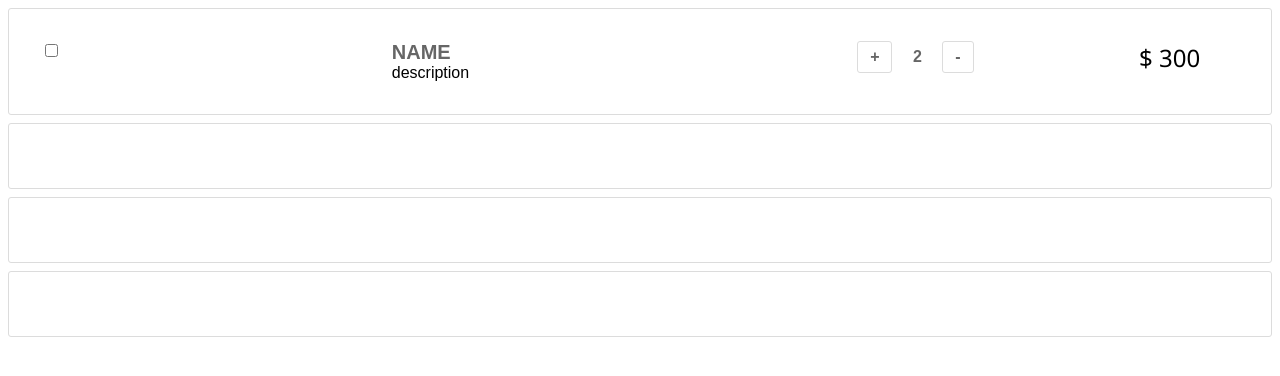
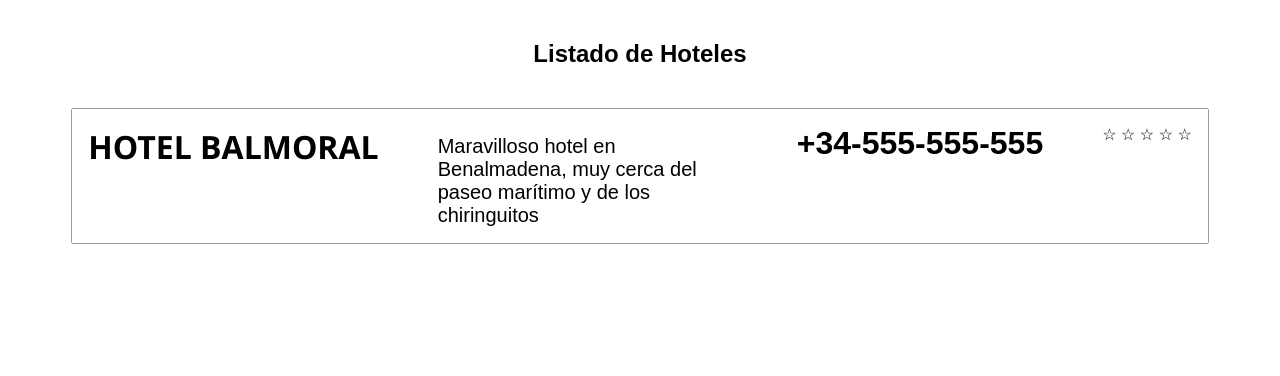
Before and after one commit to borjagonzaleznavarro/lemoncode-javascript, a plain HTML site: page Modulo 0/index.html in a window 1280 px wide. Drawn offline with Linux system fonts and the light colour scheme.

Commit message:
Práctica módulo 0

```diff
--- a/Modulo 0/index.html
+++ b/Modulo 0/index.html
@@ -5,39 +5,35 @@
     <meta name="viewport" content="width=device-width, initial-scale=1.0">
     <meta http-equiv="X-UA-Compatible" content="ie=edge">
     <link rel="stylesheet" href="site.css">
-<title>Document</title>
+    <title>Hoteles</title>
 </head>
 <body>
-<div class="shopping-container">
-<div class="shopping-header"></div>
-<div class="shopping-body">
-<div class="shopping-item">
+    <div class="hotels-container">
+        <div class="hotels-header">
+            <h2>Listado de Hoteles</h2>
+        </div>
+        <div class="hotels-body">
+            <div class="hotel-item">
                 <!-- diff -->
-<div class="selection">
-<input id="item1" type="checkbox">
-<label for="item1"></label>
+                <div class="hotel-name-container">
+                    <span class="hotel-name">Hotel Balmoral</span>
                 </div>
-<img src="" alt="" srcset="">
-<div class="item-entry">
-<span class="item-name">Name</span>
-<span class="item-description">Description</span>
+                <div class="hotel-description-container">
+                    <span class="hotel-description">Maravilloso hotel en Benalmadena, muy cerca del paseo marítimo y de los chiringuitos</span>
                 </div>
-<div>
-<button class="quantity">+</button>
-<span class="quantity-ammount">2</span>
-<button class="quantity">-</button>
-</div>
-<div class="value">
-<span>&#36;</span>
-<span>300</span>
+                <div class="hotel-telephone-container">
+                    <span class="hotel-telephone">+34-555-555-555</span>
                 </div>
                 <!-- diff -->
+                <div class="stars">
+                    <span>&#9734;</span>
+                    <span>&#9734;</span>
+                    <span>&#9734;</span>
+                    <span>&#9734;</span>
+                    <span>&#9734;</span>
                 </div>
-<div class="shopping-item"></div>
-<div class="shopping-item"></div>
-<div class="shopping-item"></div>
             </div>
-<div class="shopping-footer"></div>
+        </div>
     </div>
 </body>
 </html>
--- a/Modulo 0/site.css
+++ b/Modulo 0/site.css
@@ -1,74 +1,64 @@
 body {
     font-family: Arial, Helvetica, sans-serif;
 }
-    .shopping-header > h2 {
-    margin: auto;
+
+.hotels-header h2 {
     padding: 20px;
     text-align: center;
 }
-    .shopping-item {
-    padding: 32px;
-    border-radius:3px;
-    border:1px solid #dcdcdc;
+
+.hotels-body {
+    margin: auto;
+    max-width: 90%;
+}
+
+.hotel-item {
+    padding: 16px;
+    border-radius:2px;
+    border:1px solid #9c9c9c;
     display: flex;
     justify-content: space-between;
-    margin-bottom: 8px;
 }
-    .responsive {
-    max-width: 50%;
-    width: 100px;
-    height: auto;
-    }
-    .item-entry {
-    width: 300px;
-    }
-    .item-name {
-    text-transform: uppercase;
-    color:#666666;
-    font-size:20px;
-    font-weight:bold;
-    }
-    .item-description {
-    text-transform: lowercase;
-    font-size: 16px;
-    display: block;
+
+/* diff */
+.hotel-name-container {
+    max-width: 300px;
 }
 /* diff */
-    .quantity {
-    box-shadow:inset 0px 1px 0px 0px #ffffff;
-    background-color:transparent;
-    border-radius:3px;
-    border:1px solid #dcdcdc;
-    cursor:pointer;
-    color:#666666;
-    font-size:16px;
-    font-weight:bold;
-    padding:6px 12px;
-    text-shadow:0px 1px 0px #ffffff;
+
+.hotel-name {
+    text-transform: uppercase;
+    font-size: 32px;
+    font-weight: 700;
+    font-family: 'Segoe UI', Tahoma, Geneva, Verdana, sans-serif;
 }
-    .quantity:active {
-    position:relative;
-    top:1px;
+
+/* diff */
+.hotel-description-container {
+    padding-top: 10px;
+    max-width: 300px;
 }
 /* diff */
-    .quantity-ammount {
-    color:#666666;
-    font-size:16px;
-    font-weight:bold;
-    margin-left: 16px;
-    margin-right: 16px;
+
+.hotel-description {
+    font-size: 20px;
+    font-weight: 300;
 }
-    .value {
-    font-family: 'Segoe UI', Tahoma, Geneva, Verdana, sans-serif;
-    font-weight: 500;
-    font-size: 24px;
-    min-width: 100px;
-    }
-    .shopping-footer {
-    font-family: 'Segoe UI', Tahoma, Geneva, Verdana, sans-serif;
-    }
-    .shopping-footer > span {
-    font-weight: 700;
-    font-size: 30px;
+
+/* diff */
+.hotel-telephone-container {
+    max-width: 250px;
 }
 /* diff */
+
+.hotel-telephone {
+    text-transform: uppercase;
+    font-size: 32px;
+    font-weight: 700;
+}
+
+/* diff */
+.stars {
+    max-width: 100px;
+}
+/* diff */
```
Lines whose indentation alone changed are shown as unchanged.
